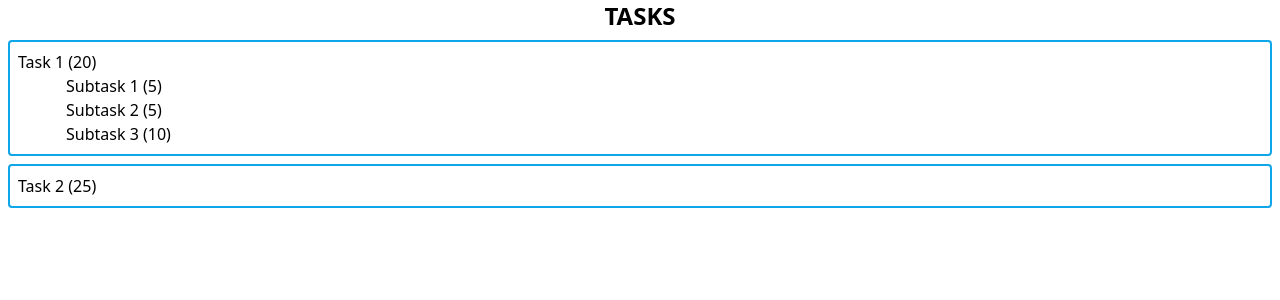
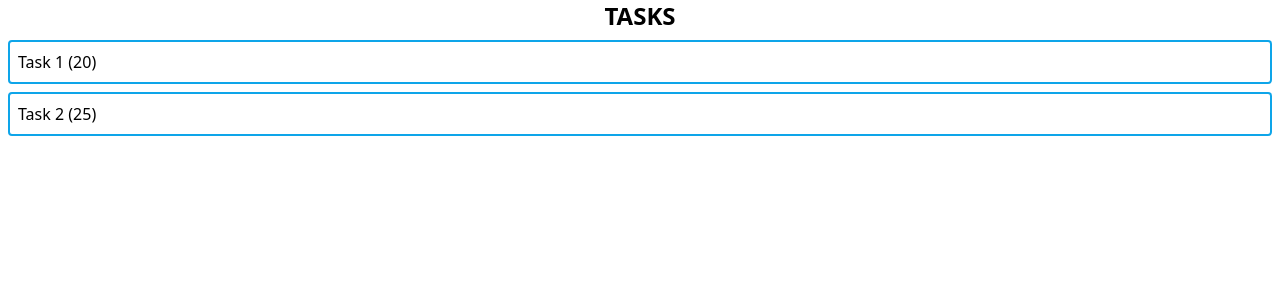
Before and after one commit to hnrkcode/habit-tracker, a React (Vite) app: page / in a window 1280 px wide. Shown: the top 300 px of the page. Built offline with nearby package versions, Linux system fonts and the light colour scheme.

Commit message:
Toggle subtasks

```diff
--- a/src/App.tsx
+++ b/src/App.tsx
@@ -1,4 +1,4 @@
-import { ReactNode } from "react";
+import { ReactNode, useState } from "react";
 
 type CardProps = {
   children: ReactNode;
@@ -24,18 +24,25 @@ function Card({ children }: CardProps) {
 }
 
 function Task({ name, duration, subtasks }: TaskProps) {
+  const [showSubtasks, setShowSubtasks] = useState(false);
   let taskItem = null;
+
+  function handleToggleSubtasks() {
+    setShowSubtasks(!showSubtasks);
+  }
 
   if (subtasks?.length) {
     taskItem = (
       <Card>
-        <li>
+        <li onClick={handleToggleSubtasks}>
           {name} ({duration})
-          <ul className="list-none pl-12">
-            {subtasks.map((subtask) => (
-              <Subtask name={subtask.name} duration={subtask.duration} />
-            ))}
-          </ul>
+          {showSubtasks && (
+            <ul className="list-none pl-12">
+              {subtasks.map((subtask) => (
+                <Subtask name={subtask.name} duration={subtask.duration} />
+              ))}
+            </ul>
+          )}
         </li>
       </Card>
     );
```
